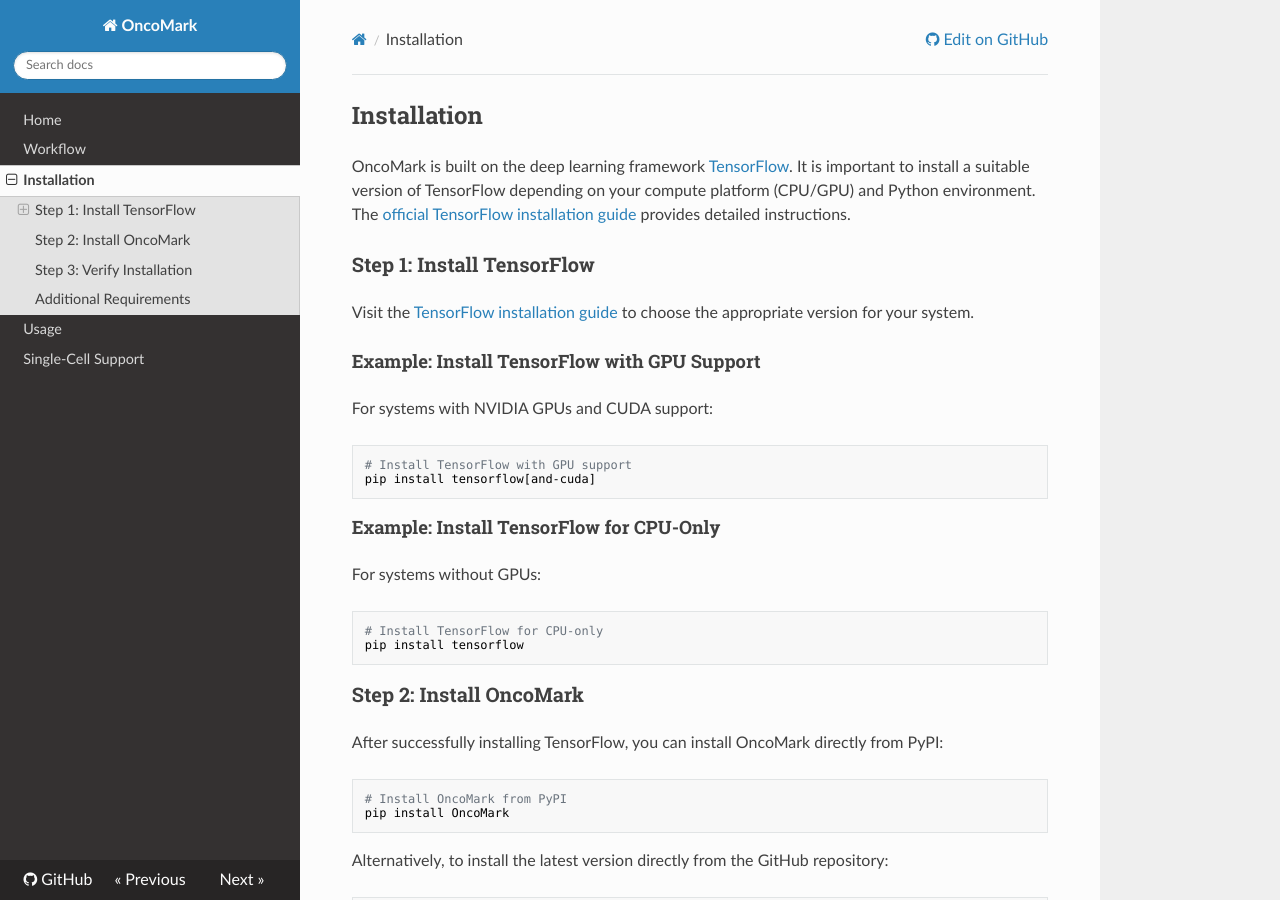
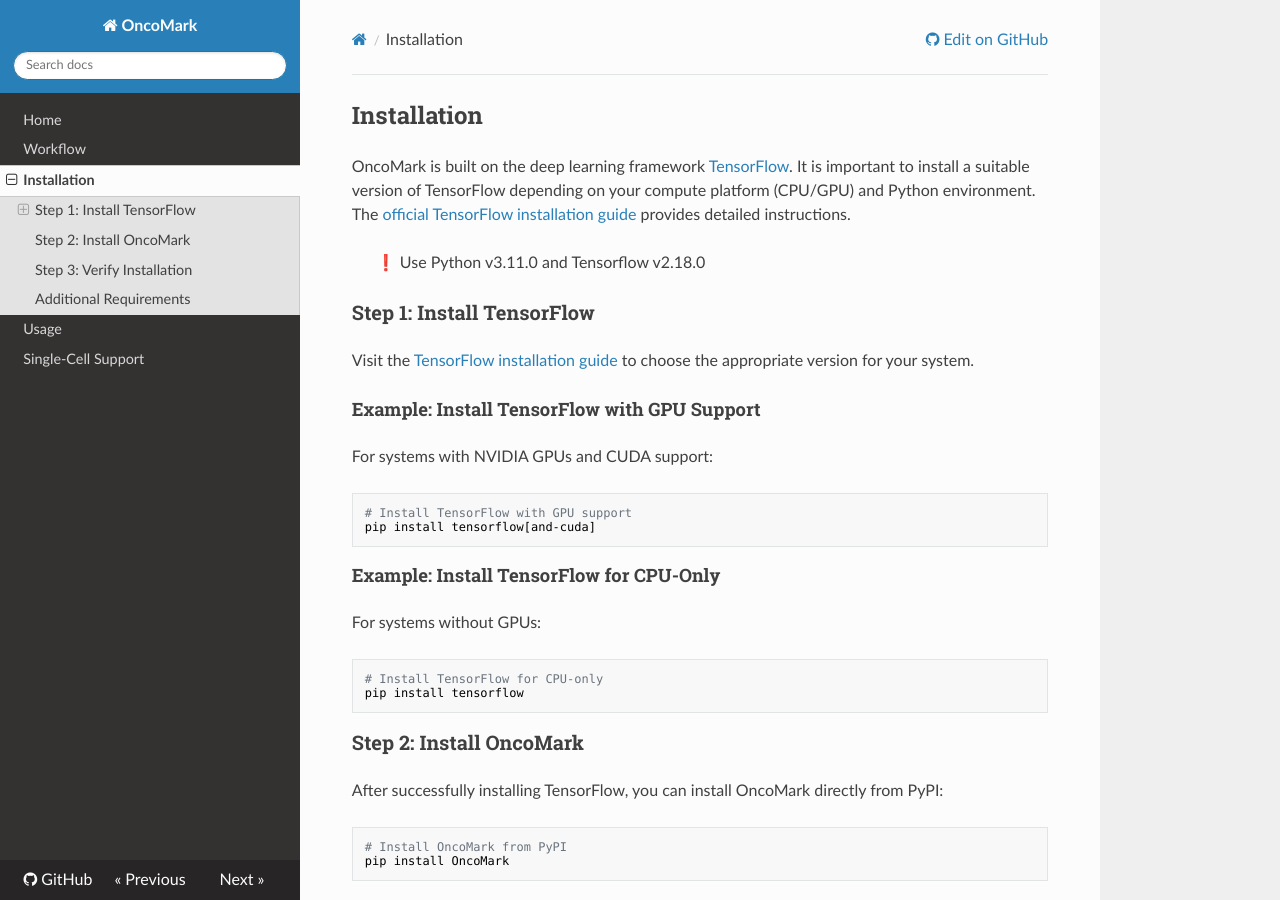
Before and after one commit to SML-CompBio/OncoMark, an MkDocs documentation site: the page built from docs/installation.md, in a window 1280 px wide and 900 px high. Built offline with MkDocs 1.6.1, drawn with Linux system fonts in a browser that asks for light colours; nearby versions of some CDN libraries.

Commit message:
Update installation.md

```diff
--- a/docs/installation.md
+++ b/docs/installation.md
@@ -1,6 +1,7 @@
 ## Installation
 
 OncoMark is built on the deep learning framework [TensorFlow](https://www.tensorflow.org/). It is important to install a suitable version of TensorFlow depending on your compute platform (CPU/GPU) and Python environment. The [official TensorFlow installation guide](https://www.tensorflow.org/install) provides detailed instructions.
+> ❗ Use Python v3.11.0 and Tensorflow v2.18.0
 
 ### Step 1: Install TensorFlow
 Visit the [TensorFlow installation guide](https://www.tensorflow.org/install) to choose the appropriate version for your system.
```
